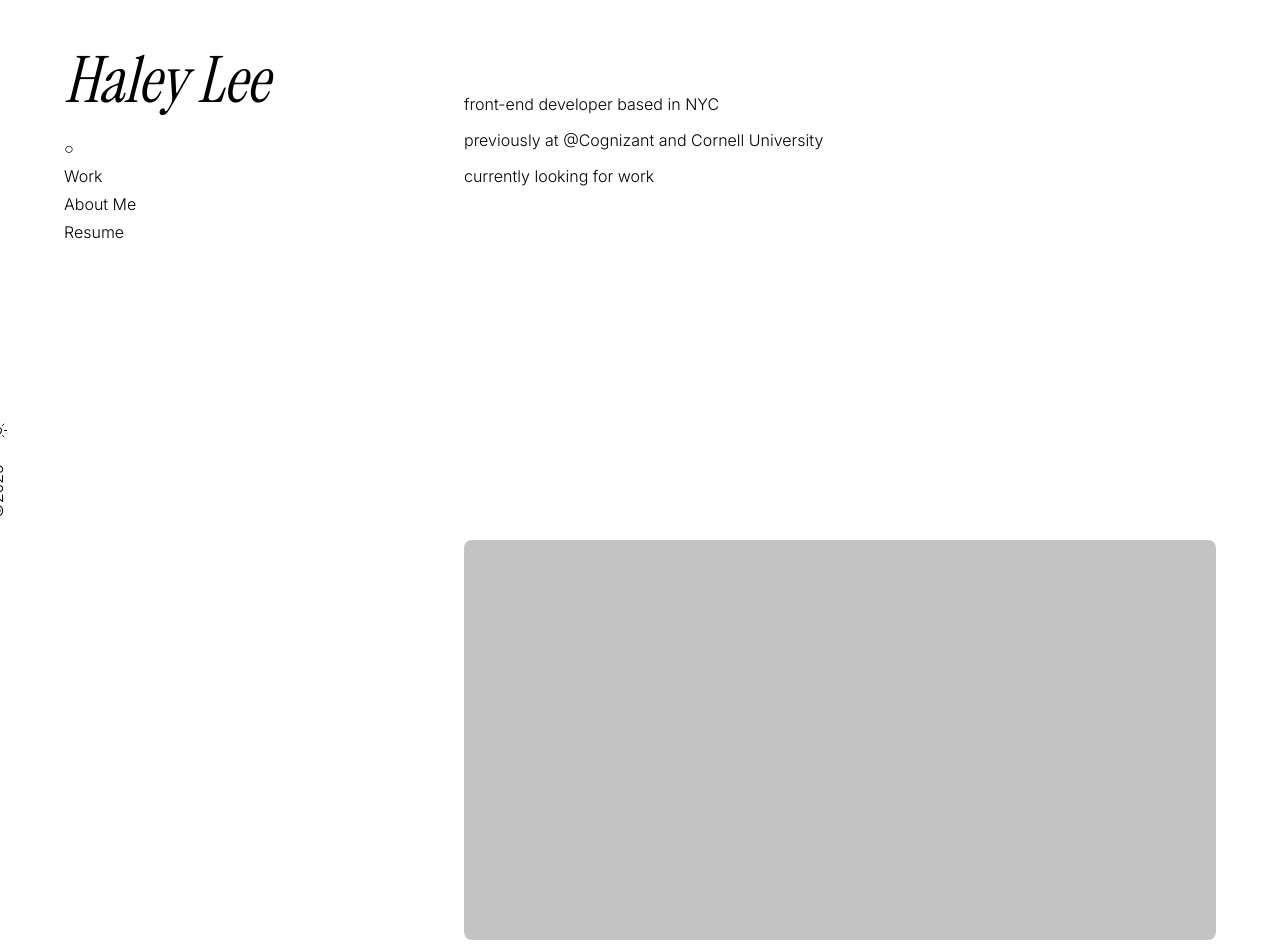
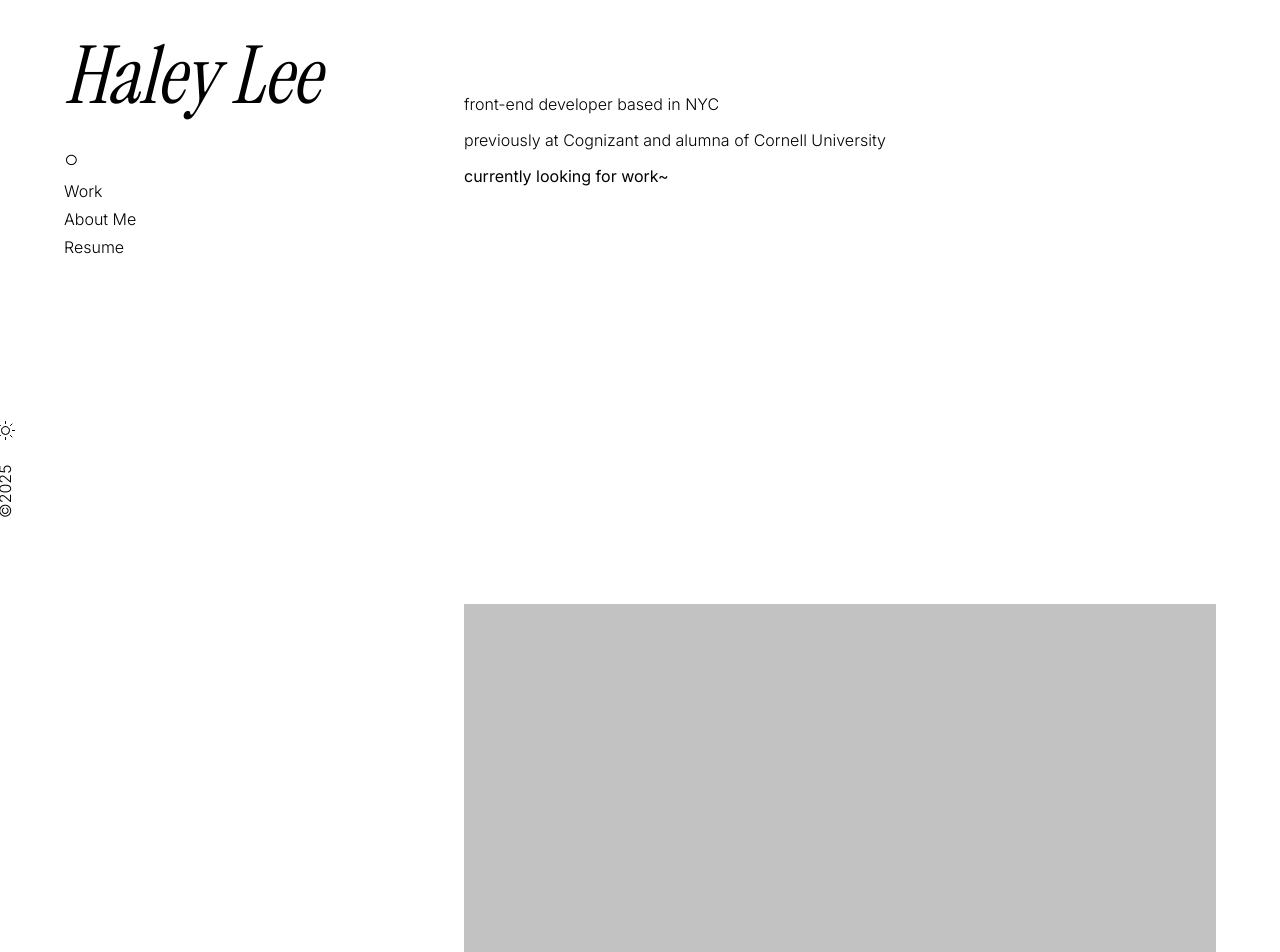
Before and after one commit to haleyalee/portfolio-2025, a Next.js app: page / in a window 1280 px wide. Shown: the part 260-1212 px from the top of the page. Built offline with nearby package versions, Linux system fonts and the light colour scheme.

Commit message:
update styles and links

```diff
--- a/src/components/AboutMe/AboutMe.module.scss
+++ b/src/components/AboutMe/AboutMe.module.scss
@@ -8,11 +8,16 @@
   .main {
     margin-top: 10rem;
 
+    h2 {
+      margin-bottom: 1.5rem;
+    }
+
     .description {
       display: flex;
       flex-direction: column;
-      gap: 1rem;
+      gap: 1.5rem;
       margin: 1rem 0;
+      line-height: 1.5rem;
     }
 
     .resume {
--- a/src/components/AboutMe/AboutMe.tsx
+++ b/src/components/AboutMe/AboutMe.tsx
@@ -20,7 +20,7 @@ const AboutMe = () => {
           </div>
         </div>
         <div className={styles.resume}>
-          <Link href="https://docs.google.com/document/d/10E9dnxa2-JrBEP41xMyk0vtkEZWe7ox7AO4bz8HK1OY/edit?usp=sharing">
+          <Link href="https://docs.google.com/document/d/10E9dnxa2-JrBEP41xMyk0vtkEZWe7ox7AO4bz8HK1OY/edit?usp=sharing" target="_blank">
             <h4>My Resume</h4>
           </Link>
         </div>
--- a/src/components/Home/Home.module.scss
+++ b/src/components/Home/Home.module.scss
@@ -4,4 +4,8 @@
   flex-direction: column;
   gap: 1rem;
   justify-content: center;
+
+  div:nth-child(3) {
+    font-weight: 400;
+  }
 }
--- a/src/components/Home/Home.tsx
+++ b/src/components/Home/Home.tsx
@@ -5,8 +5,10 @@ export default function Home() {
   return (
     <div className={styles.home} id="#">
       <div>front-end developer based in NYC</div>
-      <div>previously at <a href="https://www.cognizant.com/us/en">@Cognizant</a> and <a href="https://www.cornell.edu/">Cornell University</a></div>
-      <div>currently looking for work</div>
+      <div>
+        previously at <a href="https://www.cognizant.com/us/en" target="_blank">Cognizant</a> and alumna of <a href="https://www.cornell.edu/" target="_blank">Cornell University</a>
+      </div>
+      <div>currently looking for work~</div>
     </div>
   );
 }
--- a/src/components/NavBar/NavBar.module.scss
+++ b/src/components/NavBar/NavBar.module.scss
@@ -3,4 +3,9 @@
   display: flex;
   flex-direction: column;
   gap: 0.5rem;
+  z-index: 10;
+
+  div:first-child {
+    font-size: 1.5rem;
+  }
 }
--- a/src/components/NavBar/NavBar.tsx
+++ b/src/components/NavBar/NavBar.tsx
@@ -15,7 +15,7 @@ const NavBar = () => {
         <Link href="#about-me">About Me</Link>
       </div>
       <div>
-        <Link href="https://docs.google.com/document/d/10E9dnxa2-JrBEP41xMyk0vtkEZWe7ox7AO4bz8HK1OY/edit?usp=sharing">Resume</Link>
+        <Link href="https://docs.google.com/document/d/10E9dnxa2-JrBEP41xMyk0vtkEZWe7ox7AO4bz8HK1OY/edit?usp=sharing" target="_blank">Resume</Link>
       </div>
     </div>
   )
--- a/src/components/ProjectCard/ProjectCard.module.scss
+++ b/src/components/ProjectCard/ProjectCard.module.scss
@@ -1,7 +1,6 @@
 .card {
   background: #c2c2c2;
-  border-radius: 0.5rem;
-  min-height: 50vh;
+  min-height: 60vh;
   display: flex;
   flex-direction: column;
   align-items: center;
--- a/src/components/SideBar/SideBar.module.scss
+++ b/src/components/SideBar/SideBar.module.scss
@@ -10,9 +10,8 @@
   flex-direction: row;
   align-items: center;
   justify-content: space-between;
-  padding: 1rem 1.5rem;
+  padding: 1rem 1.5rem 0 1.5rem;
   transform: rotate(270deg);
-  z-index: 100;
 
   .other {
     display: flex;
--- a/src/components/Work/Work.module.scss
+++ b/src/components/Work/Work.module.scss
@@ -3,4 +3,5 @@
   display: flex;
   flex-direction: column;
   gap: 4rem;
+  padding-top: 4rem;
 }
--- a/src/styles/globals.scss
+++ b/src/styles/globals.scss
@@ -40,7 +40,7 @@ main {
 
 h1 {
   font-family: var(--font-instrument-serif);
-  font-size: 4rem;
+  font-size: 5rem;
   font-style: italic;
   font-weight: 200;
 }
```
